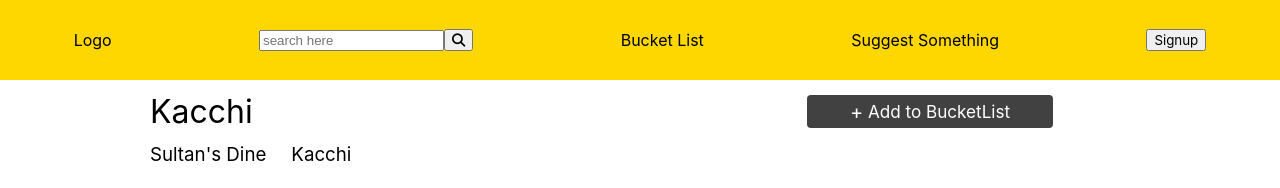
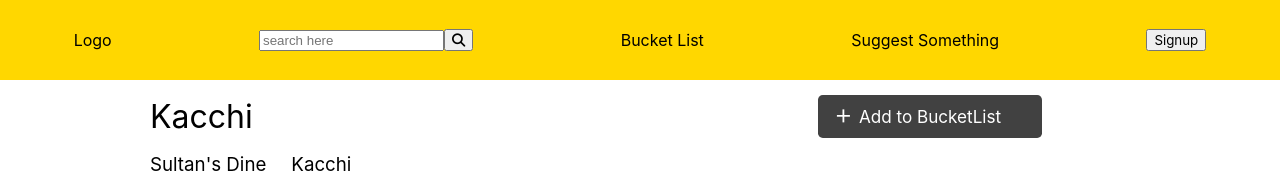
Before and after one commit to MushfiqMashuk/FoodMortem, a Next.js app: page /products/1 in a window 1280 px wide. Shown: the top 188 px of the page. Built offline with nearby package versions, Linux system fonts and the light colour scheme; data requests are answered from the project's data file.

Commit message:
button style changed

```diff
--- a/components/AddToBucketListButton/addToBucketListButton.module.scss
+++ b/components/AddToBucketListButton/addToBucketListButton.module.scss
@@ -1,23 +1,23 @@
-@import "../../styles/Variables.scss";
+@import "../../styles/Variables";
+@import "../../styles/Mixins";
 
 .bucket_list {
   flex: 1;
-  display: flex;
-  justify-content: center;
-  align-items: center;
+  @include center_element;
 
   .bucket_list_button {
-    display: flex;
-    justify-content: center;
-    align-items: center;
-    border-radius: 4px;
+    position: relative;
+    @include center_element;
+    border-radius: 0.3rem;
+    width: 14rem;
+    //height: 2.5rem;
     background-color: $bucket_list_button;
     border: none;
     color: #ffffff;
     text-align: center;
     font-size: 1.07rem;
-    padding: $bucket_list_button_padding;
-    width: 15.4rem;
+    padding: 0.70rem;
+
     transition: all 0.5s;
     cursor: pointer;
     margin: 0.3rem;
@@ -27,33 +27,43 @@
     }
 
     .plus {
+      @include center_element;
+      //border: 1px solid red;
+      height: 100%;
       margin-right: 0.3rem;
-      font-size: 1.25rem;
+      font-size: 1.8rem;
       padding: 0px;
+      position: absolute;
+      left: 1rem;
+      bottom: 0.2rem;
+
+      font-weight: 300;
     }
 
     .button_title {
+      @include center_element;
+
       cursor: pointer;
-      position: relative;
       transition: 0.3s;
+      //position: relative;
 
-      &:after {
-        content: "🛒";
-        position: absolute;
-        opacity: 0;
-        top: -1px;
-        right: -1.25rem;
-        transition: 0.5s;
-      }
+      // &:after {
+      //   content: "🛒";
+      //   position: absolute;
+      //   opacity: 0;
+      //   top: -1px;
+      //   right: -1.25rem;
+      //   transition: 0.5s;
+      // }
     }
 
-    &:hover .button_title {
-      padding-right: 0.625rem;
-      &:after {
-        opacity: 1;
-        right: -1.25rem;
-      }
-    }
+    // &:hover .button_title {
+    //   padding-right: 0.625rem;
+    //   &:after {
+    //     opacity: 1;
+    //     right: -1.25rem;
+    //   }
+    // }
 
     &:active {
       scale: 0.95;
--- a/components/AddToBucketListButton/index.jsx
+++ b/components/AddToBucketListButton/index.jsx
@@ -5,7 +5,7 @@
     <div className={styles.bucket_list}>
       <div className={styles.bucket_list_button}>
         <div className={styles.plus}>&#43;</div>
-        <span className={styles.button_title}>{children}</span>
+        <div className={styles.button_title}>{children}</div>
       </div>
     </div>
   );
--- a/styles/_Variables.scss
+++ b/styles/_Variables.scss
@@ -24,7 +24,7 @@
 //Bucket list button
 $bucket_list_button_padding: 0.3rem;
 $bucket_list_button: #414141;
-$bucket_list_button_hover: #313131;
+$bucket_list_button_hover: #515151;
 
 // Image container
 $image_container_margin_left: $product_info_padding_left;
```
